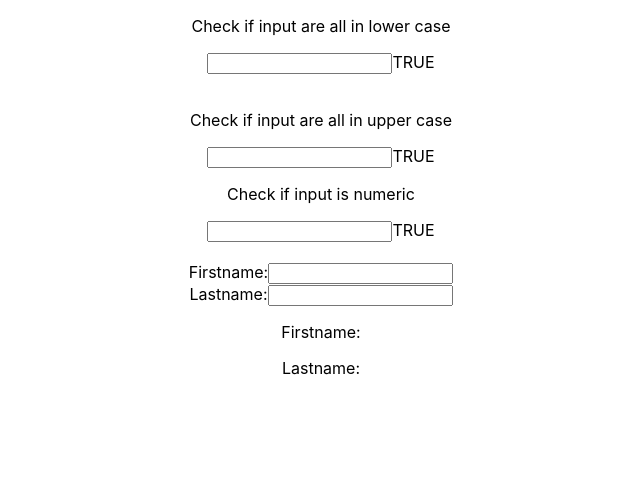
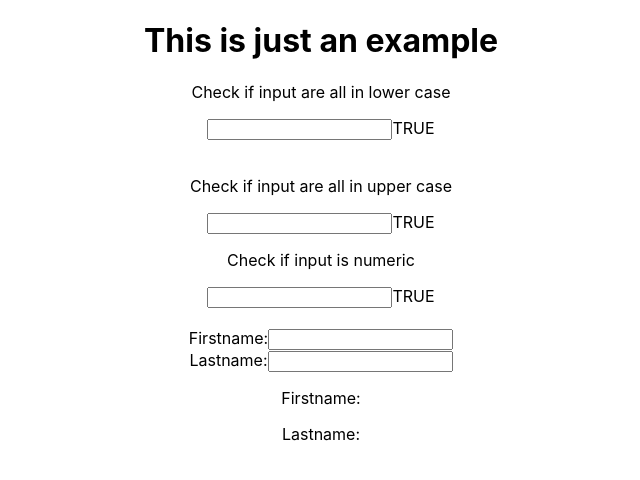
Before and after one commit to AndreHermanto/simple-app, a React (Create React App) app: page / in a window 1280 px wide. Shown: the top 480 px of the page, without its empty margins (319-959 px from the left). Built offline with nearby package versions, Linux system fonts and the light colour scheme.

Commit message:
Just an example

```diff
--- a/src/App.js
+++ b/src/App.js
@@ -8,6 +8,7 @@ function App() {
 
   return (
     <div className="App">
+      <h1>This is just an example</h1>
       <p className="show-current-time">{/*show current time*/}</p>
       <div className="input-lower-case">
         <p>Check if input are all in lower case</p>
```
